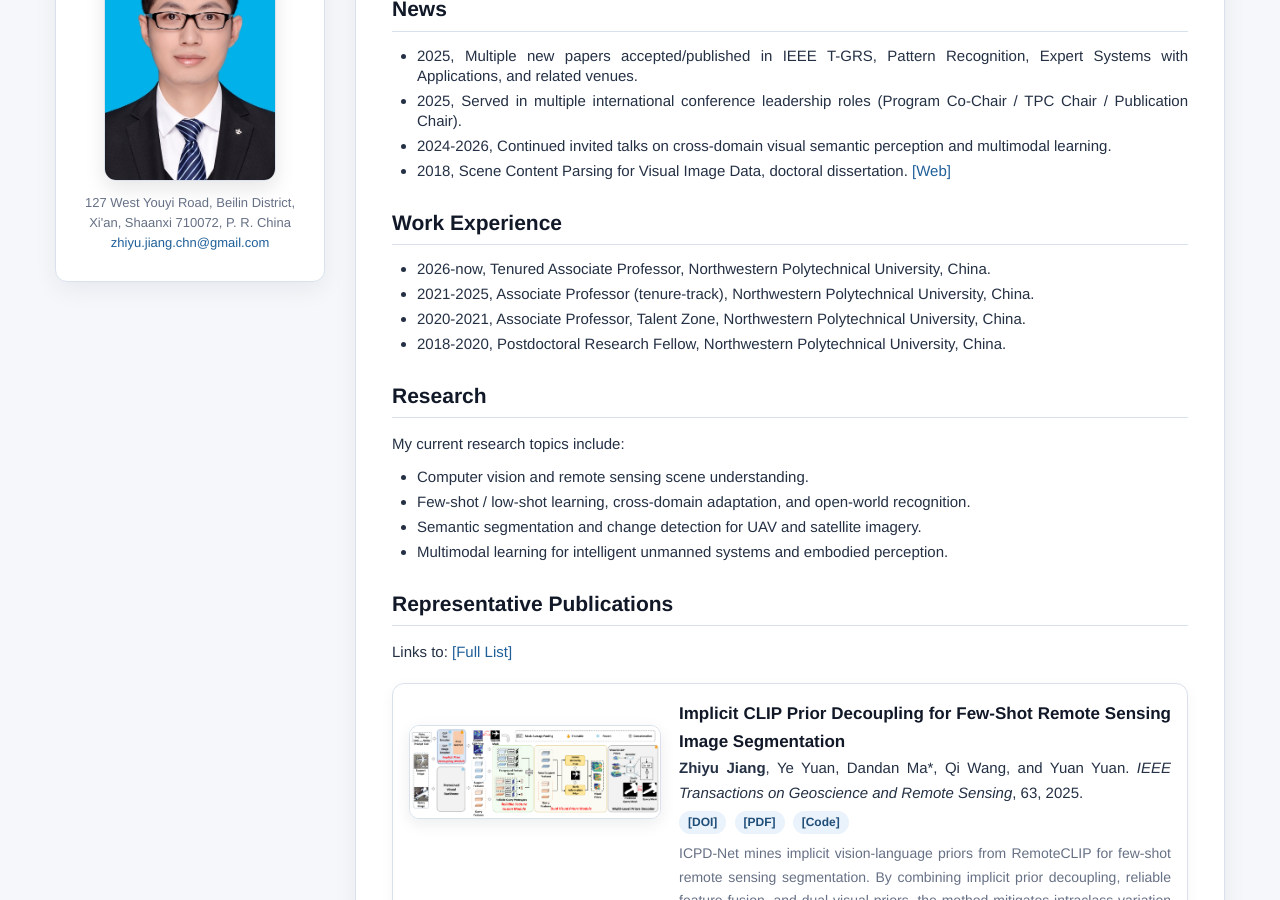
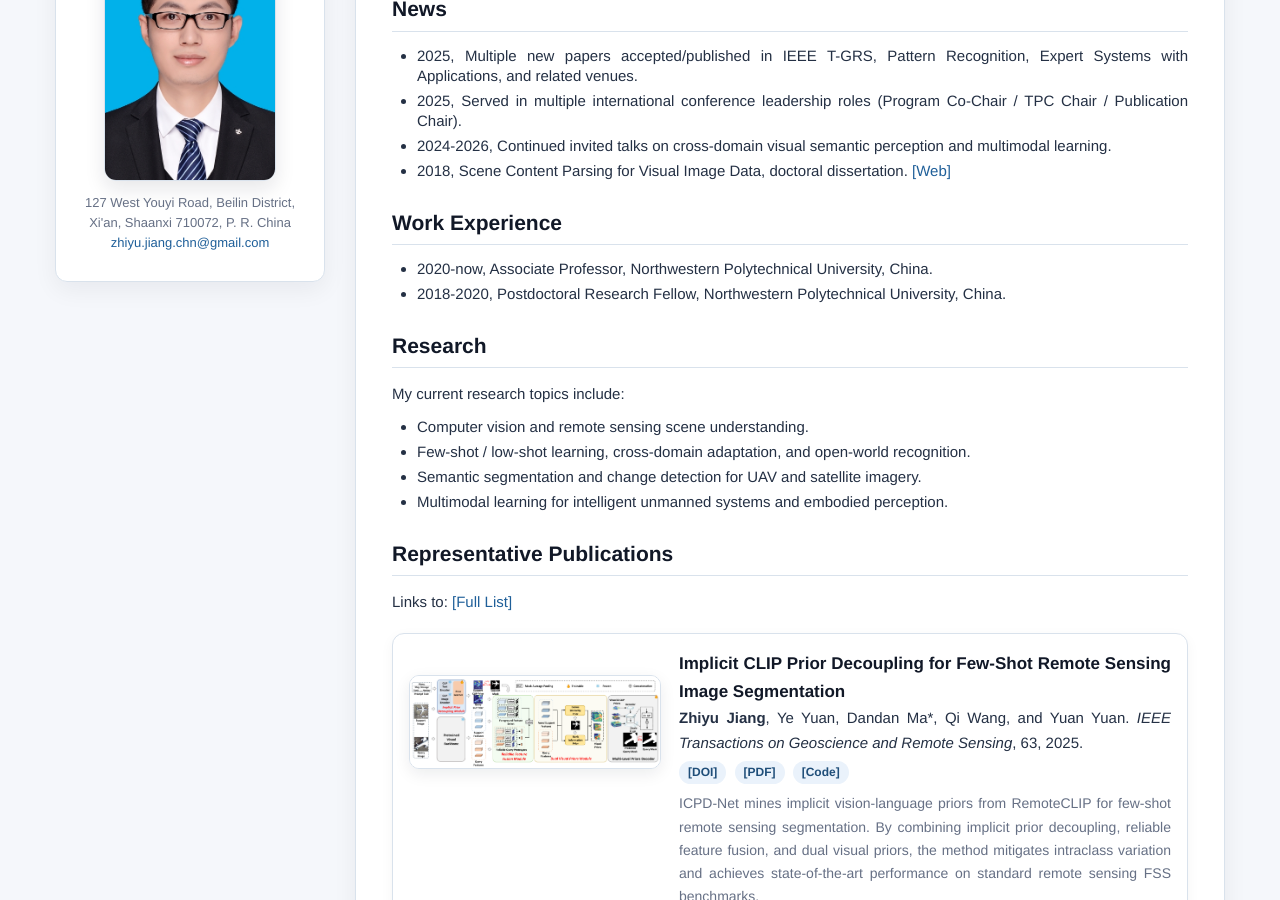
Before and after one commit to zhiyu-jiang/zhiyu-jiang.github.io, a Jekyll site: the page built from index.html, in a window 1280 px wide and 900 px high, scrolled down 441 px. Built offline with Jekyll 4.4.1, drawn with Linux system fonts in a browser that asks for light colours.

Commit message:
update homepage

```diff
--- a/index.html
+++ b/index.html
@@ -54,9 +54,7 @@ Zhiyu Jiang is a Tenured Associate Professor at Northwestern Polytechnical Unive
 </h3>
 <p>
     <ul>
-		<li> 2026-now, Tenured Associate Professor, Northwestern Polytechnical University, China.
-		<li> 2021-2025, Associate Professor (tenure-track), Northwestern Polytechnical University, China.
-		<li> 2020-2021, Associate Professor, Talent Zone, Northwestern Polytechnical University, China.
+		<li> 2020-now, Associate Professor, Northwestern Polytechnical University, China.
 		<li> 2018-2020, Postdoctoral Research Fellow, Northwestern Polytechnical University, China.
     </ul>
 </p>
```
